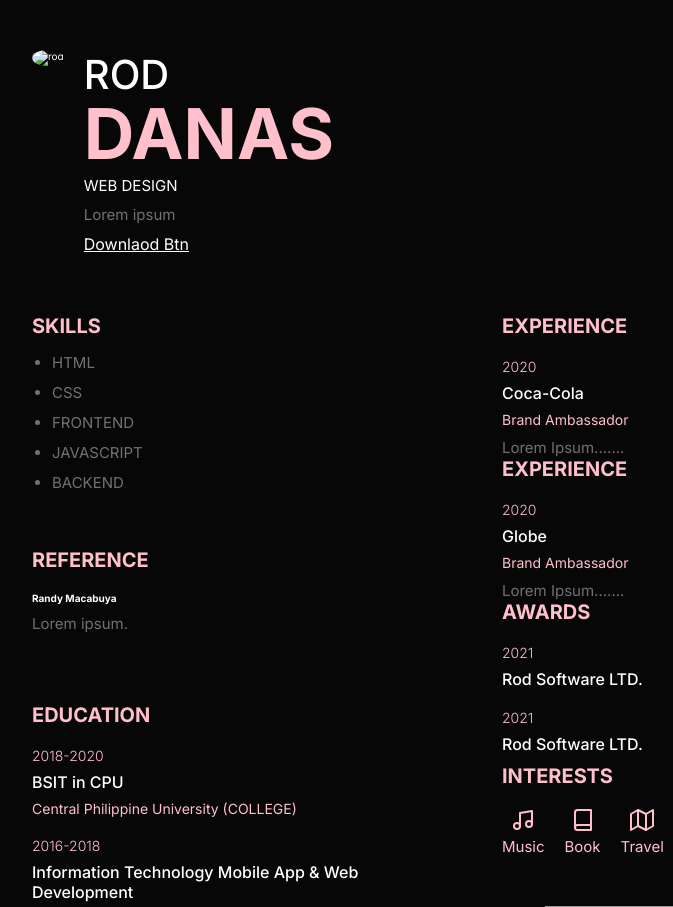
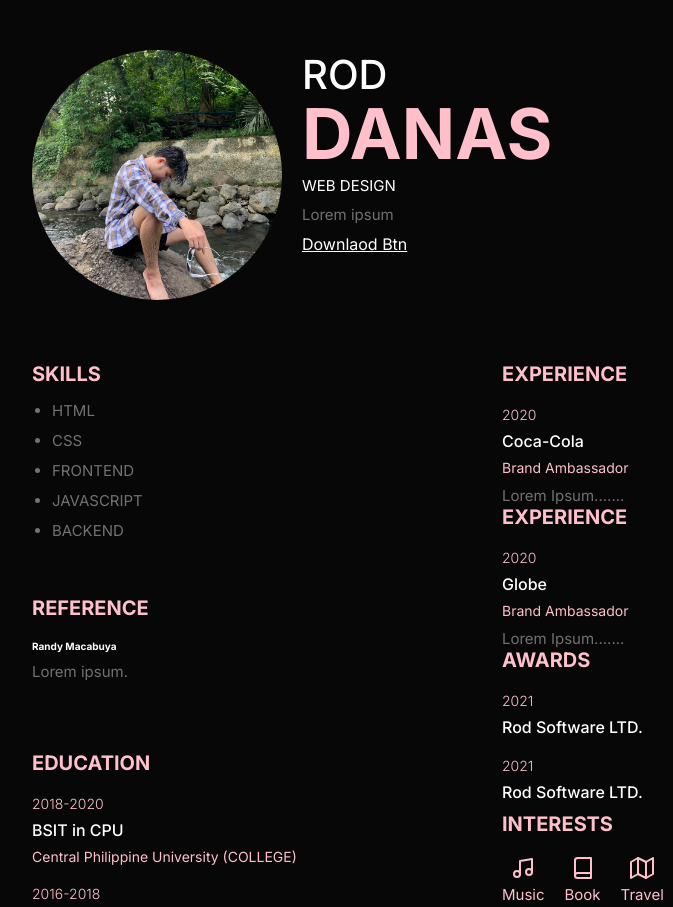
Before and after one commit to reyrodulfo/Portfolio, a plain HTML site: page index.html in a window 1280 px wide. Shown: the top 907 px of the page, without its empty margins (158-831 px from the left). Drawn offline with nearby package versions, Linux system fonts and the light colour scheme.

Commit message:
update image

```diff
--- a/index.html
+++ b/index.html
@@ -12,7 +12,7 @@
       <div class="profile">
         <div class="profile_container">
           <div class="profile_profileimg">
-            <img src="../html & css/mee.jpg" alt="rod" />
+            <img src="./mee.jpg" alt="rod" />
           </div>
           <div>
             <h1 class="profile_name">
```
